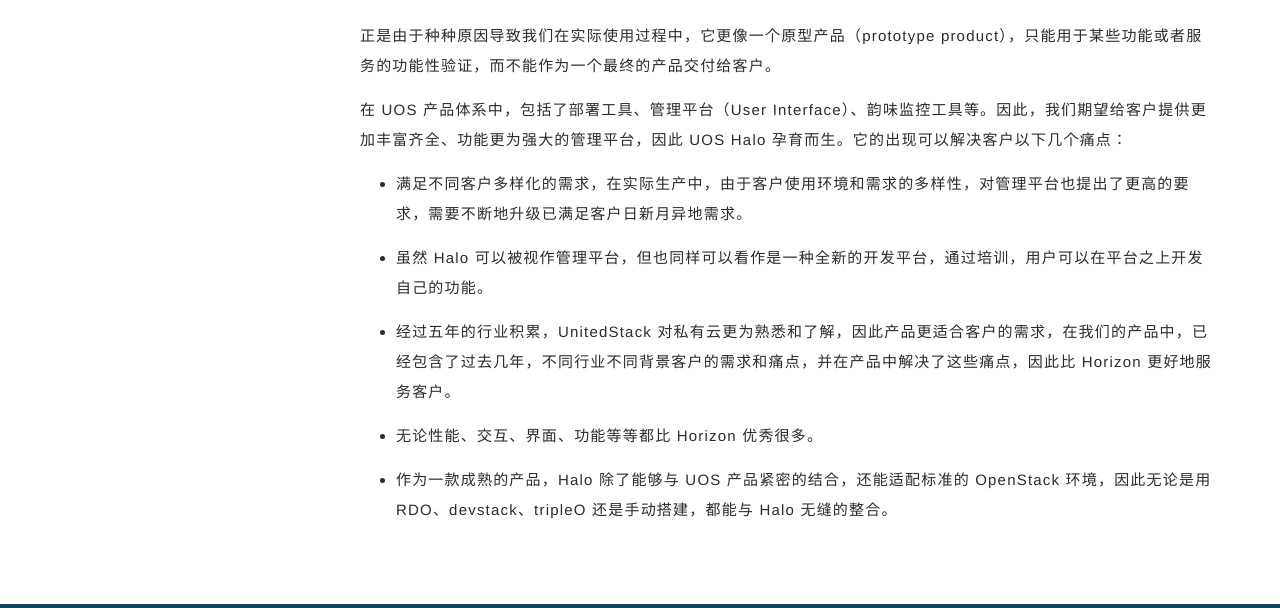
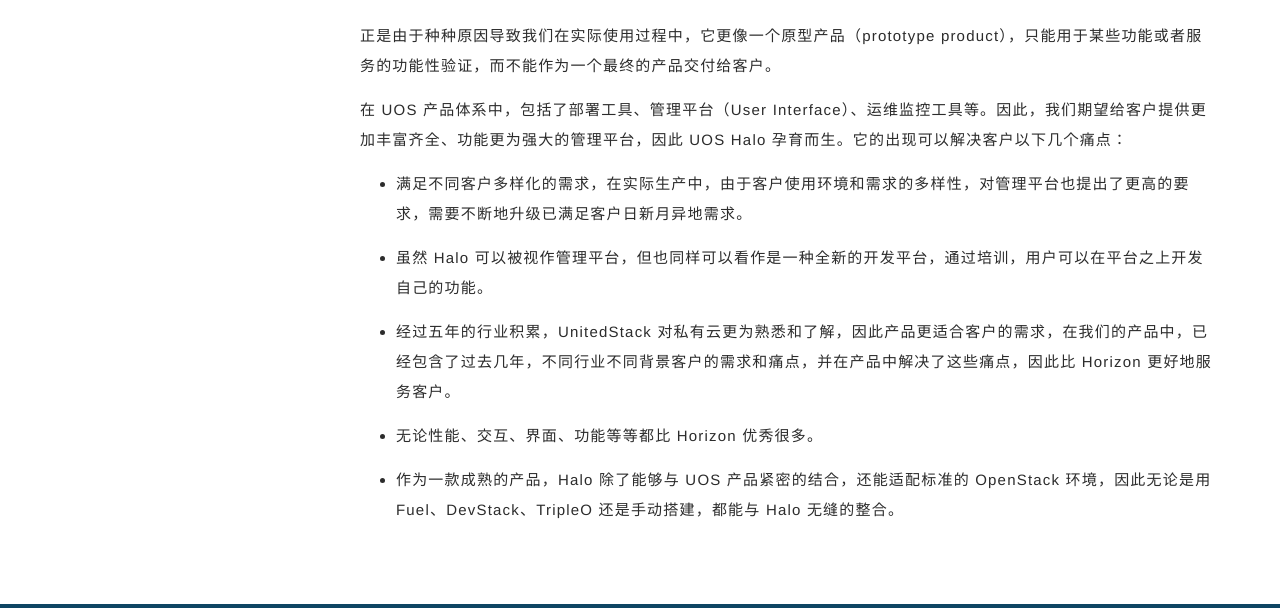
Before and after one commit to unitedstack/halo-website, a Jekyll site: the page built from framework/source.md, in a window 1280 px wide. Shown: the part 908-1516 px from the top of the page. Built offline with Jekyll 4.4.1, drawn with Linux system fonts in a browser that asks for light colours; our own code applies the rules of GitHub Pages for plain Markdown files.

Commit message:
official documents fix

```diff
--- a/framework/source.md
+++ b/framework/source.md
@@ -20,10 +20,10 @@
 
 正是由于种种原因导致我们在实际使用过程中，它更像一个原型产品（prototype product），只能用于某些功能或者服务的功能性验证，而不能作为一个最终的产品交付给客户。
 
-在 UOS 产品体系中，包括了部署工具、管理平台（User Interface）、韵味监控工具等。因此，我们期望给客户提供更加丰富齐全、功能更为强大的管理平台，因此 UOS Halo 孕育而生。它的出现可以解决客户以下几个痛点：
+在 UOS 产品体系中，包括了部署工具、管理平台（User Interface）、运维监控工具等。因此，我们期望给客户提供更加丰富齐全、功能更为强大的管理平台，因此 UOS Halo 孕育而生。它的出现可以解决客户以下几个痛点：
 
 * 满足不同客户多样化的需求，在实际生产中，由于客户使用环境和需求的多样性，对管理平台也提出了更高的要求，需要不断地升级已满足客户日新月异地需求。
 * 虽然 Halo 可以被视作管理平台，但也同样可以看作是一种全新的开发平台，通过培训，用户可以在平台之上开发自己的功能。
 * 经过五年的行业积累，UnitedStack 对私有云更为熟悉和了解，因此产品更适合客户的需求，在我们的产品中，已经包含了过去几年，不同行业不同背景客户的需求和痛点，并在产品中解决了这些痛点，因此比 Horizon 更好地服务客户。
 * 无论性能、交互、界面、功能等等都比 Horizon 优秀很多。
-* 作为一款成熟的产品，Halo 除了能够与 UOS 产品紧密的结合，还能适配标准的 OpenStack 环境，因此无论是用 RDO、devstack、tripleO 还是手动搭建，都能与 Halo 无缝的整合。
+* 作为一款成熟的产品，Halo 除了能够与 UOS 产品紧密的结合，还能适配标准的 OpenStack 环境，因此无论是用 Fuel、DevStack、TripleO 还是手动搭建，都能与 Halo 无缝的整合。
```
Also changed, not shown: started/started.md (+1 -1 lines), 2 other files.
